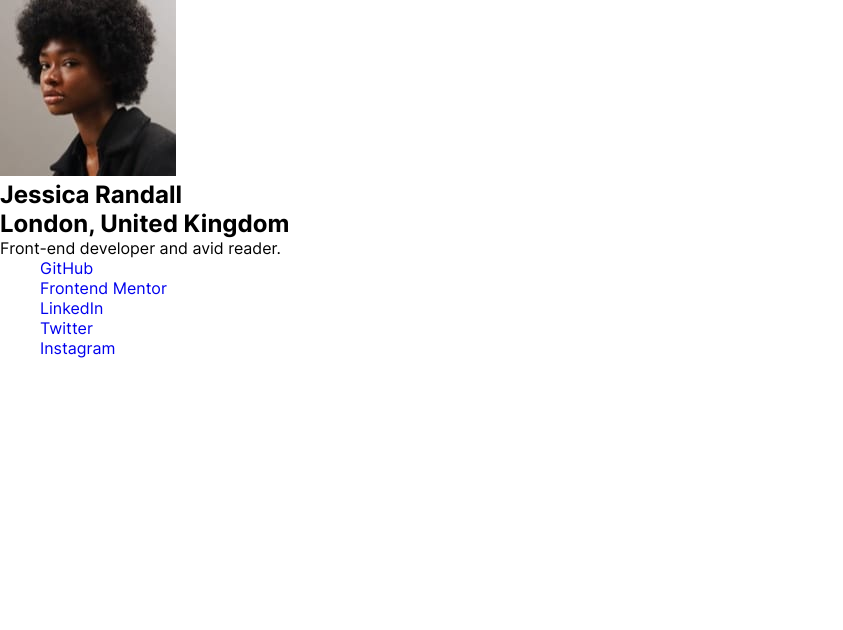
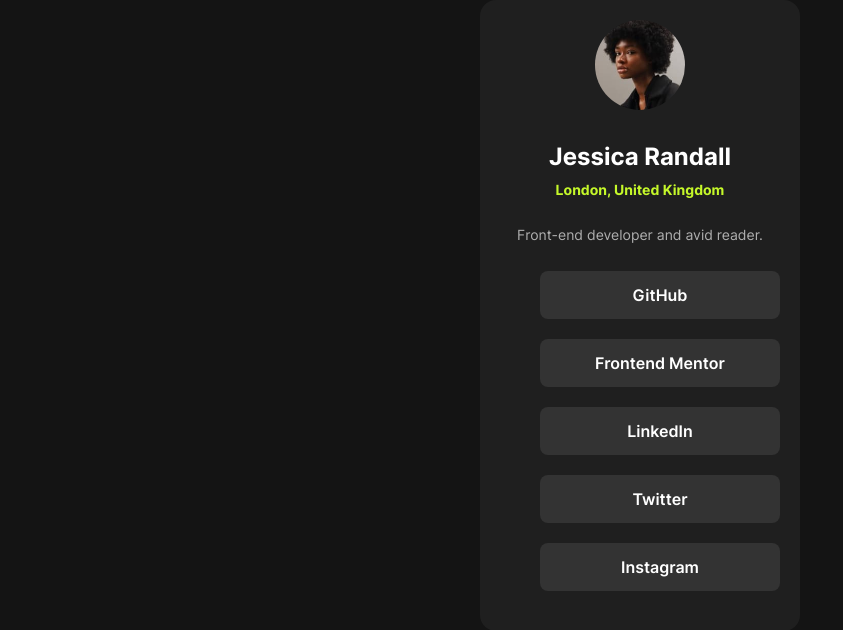
Before and after one commit to GUGAX29/social-links-profile-man, a plain HTML site: page index.html in a window 1280 px wide. Shown: the whole page, without its empty margins (0-843 px from the left). Drawn offline with Linux system fonts and the light colour scheme.

Commit message:
feat:adiciona e estiliza card de redes sociais

```diff
--- a/style.css
+++ b/style.css
@@ -32,4 +32,73 @@
 
  body {
     font-family: 'inter', sans-serif;
+    background-color:  hsl(0, 0%, 8%)
  }
+
+ main {
+    width: 100%;
+    height: 100%;
+ }
+
+ section {
+    background-color: hsl(0, 0%, 12%);
+    width: 100%;
+    max-width: 320px;
+    border-radius: 16px;
+    padding: 20px;
+
+    text-align: center;
+    margin: 0 auto;
+ }
+
+ img{
+    height: 90px;
+    width: 90px;
+    border-radius: 50%;
+
+ }
+
+ h1{
+    color: hsl(0, 0%, 100%);
+    margin-top: 28px;
+    font-size: 24px;
+
+ }
+
+ h2{
+    color:hsl(75, 94%, 57%);
+    font-size: 14px;
+    margin-top: 10px;
+
+ }
+
+ p{
+    color: hsla(0, 0%, 100%, 0.642);
+    font-size: 14px;
+    margin-top: 28px;
+    margin-bottom: 28px;
+ }
+
+ li{
+    margin-bottom: 20px;
+
+ }
+
+ a{
+    background-color: hsl(0, 0%, 20%);
+    color: hsl(0, 0%, 100%);
+    font-weight: 600;
+
+    display: inline-block;
+    width: 100%;
+    border-radius: 8px;
+
+    padding-top: 14px;
+    padding-bottom: 14px;
+ }
+
+ a:hover{
+    background-color: hsl(75, 94%, 57%);
+    color: hsl(0, 0%, 100%);
+    transition: all 0.3s;
+ }
```
